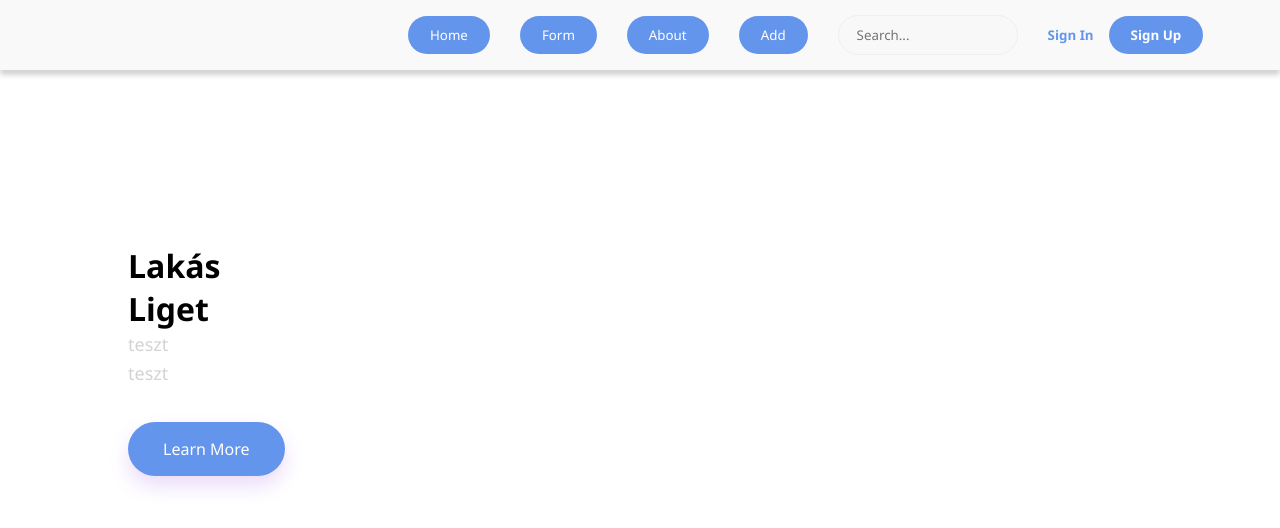
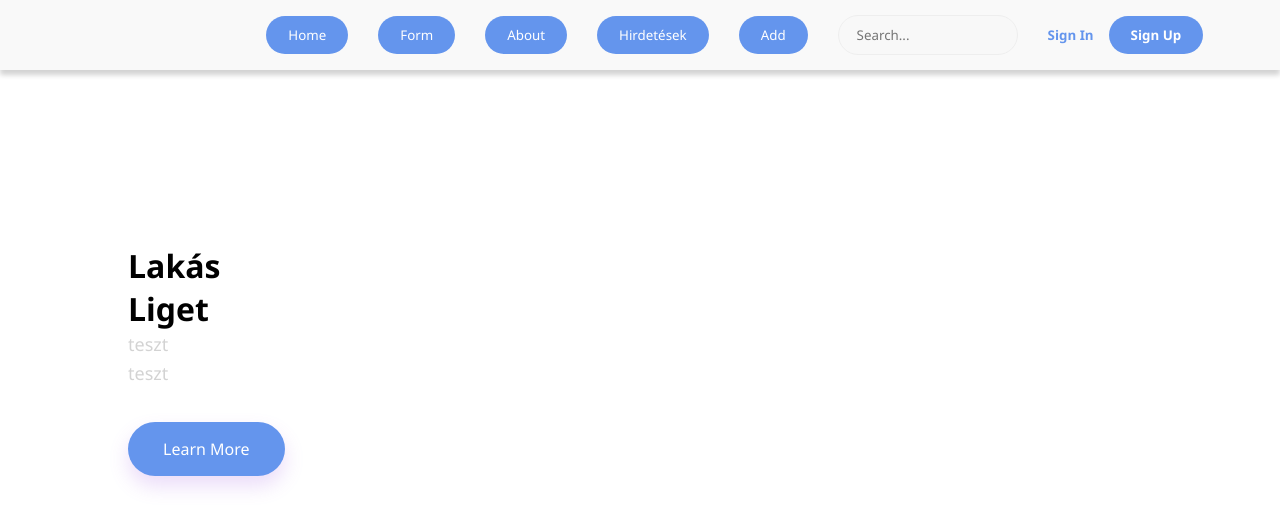
Before and after one commit to FMarcell06/lakasliget_frontend, a React (Vite) app: page / in a window 1280 px wide. Shown: the top 528 px of the page. Built offline with nearby package versions, Linux system fonts and the light colour scheme; no server answers.

Commit message:
Added hirdetesek nav to header

```diff
--- a/src/components/Header.jsx
+++ b/src/components/Header.jsx
@@ -19,6 +19,7 @@ export const Header = () => {
             <button className='home' onClick={()=>navigate("/")}>Home</button>
             <button className='form' onClick={()=>navigate("/addnew")}>Form</button>
             <button className='about' onClick={()=>navigate("/about")}>About</button>
+            <button className='about' onClick={()=>navigate("/listings")}>Hirdetések</button>
             <button disabled={!user} className='about' onClick={()=>navigate("/addnew")}>Add</button>
             <div className="search-container">
               <input
```
